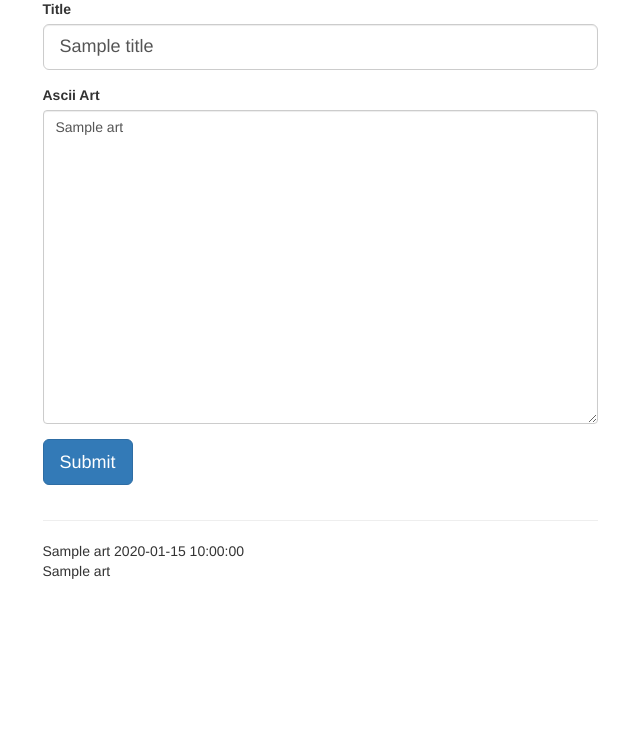
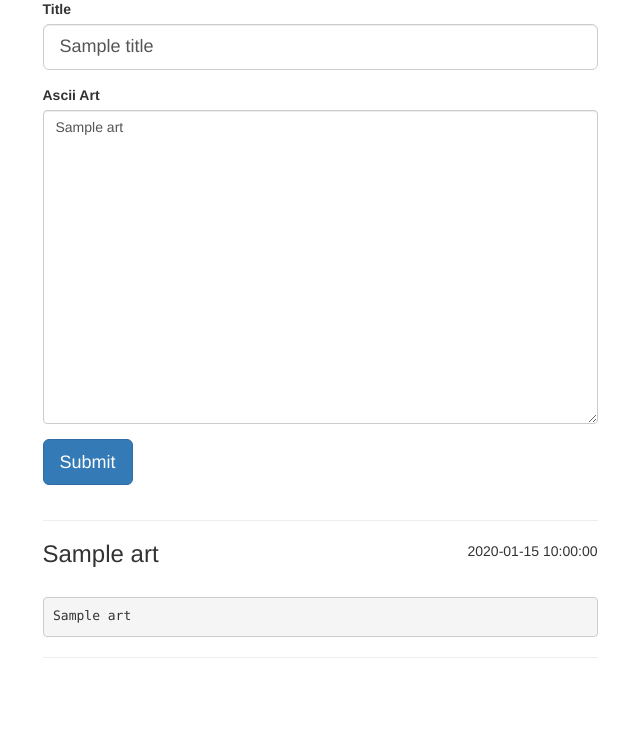
Before and after one commit to jreiher2003/Web-Development-with-Flask, a Flask app: template lesson 3 - Databases/asciichan/templates/front.html in a window 1280 px wide. Shown: the part 71-800 px from the top of the page, without its empty margins (320-960 px from the left). Run offline with Flask 2, Linux system fonts and the light colour scheme; the template is opened without the code that fills it: most values are stand-ins (such as "Sample title", 1, 10 or a date in 2020); some libraries are stand-ins or nearby versions.

Commit message:
add pre tags to render ascii art to preserve white space

```diff
--- a/lesson 3 - Databases/asciichan/templates/front.html
+++ b/lesson 3 - Databases/asciichan/templates/front.html
@@ -56,10 +56,14 @@
 				<hr class="hrcolor">
 
 				{% for art in all_art %}
-					{{ art.title }} {{ art.created }}
+				<div class="show__art">
+					<p class="pull-right">{{ art.created }}</p>
+					<h3 class="h3">{{ art.title }}</h3>
 					<br>
-					{{art.art}}
+					<pre>{{art.art}}</pre>
+						<hr class="hrcolor">
 					<br><br>
+				</div>
 				{% endfor %}
 		</div>
 
```
